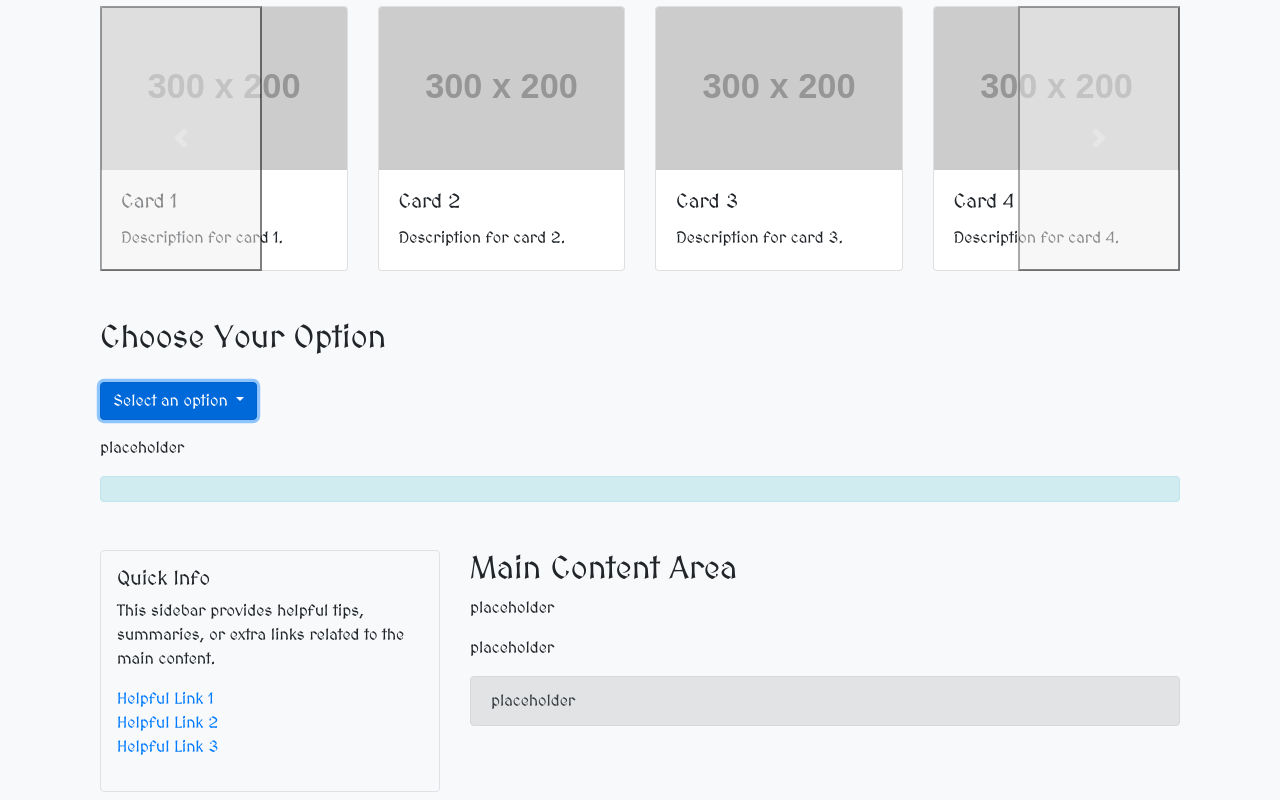
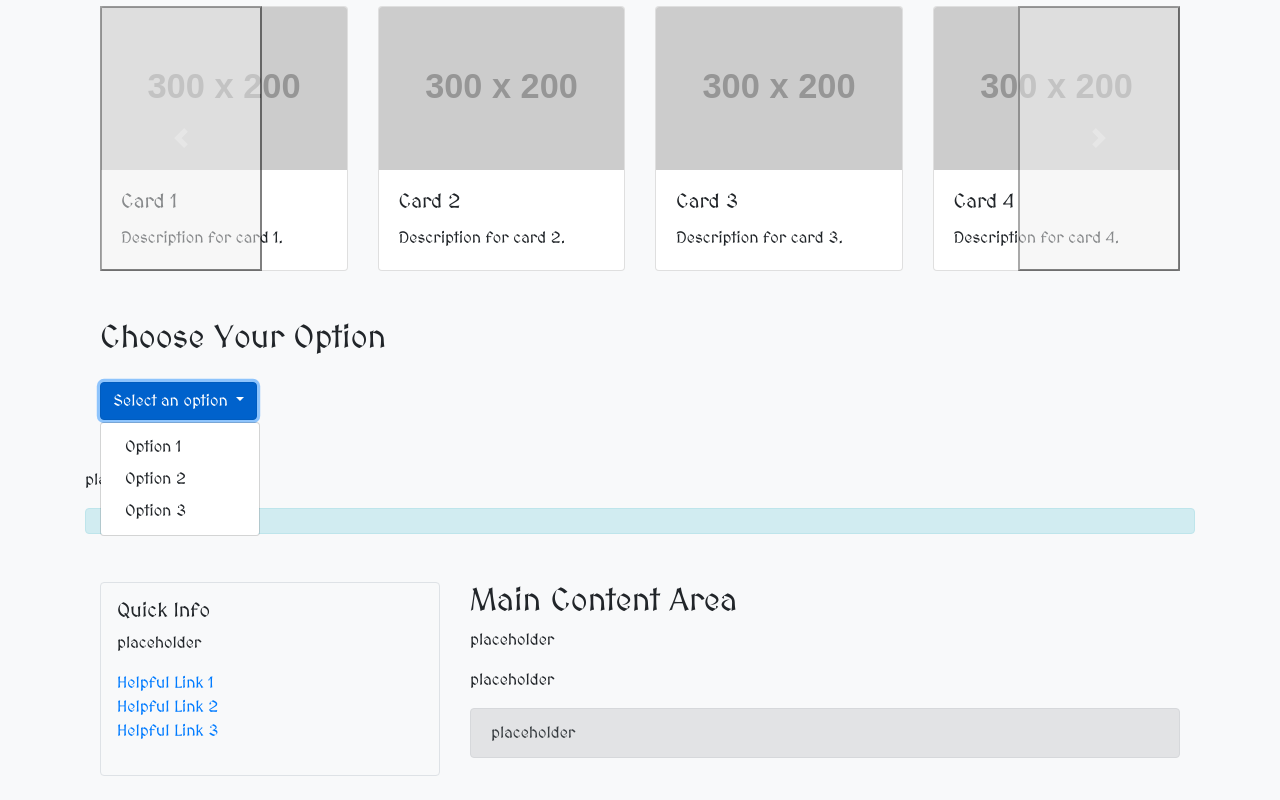
Before and after one commit to NatalieR89/atlas-bootstrap, a plain HTML site: page index.html in a window 1280 px wide. Both pictures are taken after a click on the button "Select an option". Shown: the part 1268-2068 px from the top of the page. Drawn offline with nearby package versions, Linux system fonts and the light colour scheme; placeholder pictures from the web are drawn by us.

Commit message:
button fixed

```diff
--- a/index.html
+++ b/index.html
@@ -57,7 +57,7 @@
       </div>
 
       <div class="col-lg-6 text-center">
-        <img src="images/banner-minifig.png" alt="Lego Minifigures in battle pose" class="img-fluid rounded shadow-lg" style="max-height: 300px;">
+        <img src="images/knight.jpg" alt="Lego Minifigures in battle pose" class="img-fluid rounded shadow-lg" style="max-height: 300px;">
       </div>
     </div>
   </div>
@@ -199,16 +199,18 @@
 
   <section class="container my-5">
     <h2 class="mb-4">Choose Your Option</h2>
+
     <div class="dropdown mb-3">
-    <button class="btn btn-primary dropdown-toggle" type="button" id="dropdownMenuButton" data-bs-toggle="dropdown" aria-expanded="false">
+      <button class="btn btn-primary dropdown-toggle" type="button" id="dropdownMenuButton" data-toggle="dropdown" aria-haspopup="true" aria-expanded="false">
         Select an option
       </button>
-    <ul class="dropdown-menu" aria-labelledby="dropdownMenuButton">
-      <li><a class="dropdown-item" href="#">Option 1</a></li>
-      <li><a class="dropdown-item" href="#">Option 2</a></li>
-      <li><a class="dropdown-item" href="#">Option 3</a></li>
-    </ul>
+      <div class="dropdown-menu" aria-labelledby="dropdownMenuButton">
+        <a class="dropdown-item" href="#">Option 1</a>
+        <a class="dropdown-item" href="#">Option 2</a>
+        <a class="dropdown-item" href="#">Option 3</a>
       </div>
+    </div>
+  </section>
 
   <p>placeholder</p>
 
@@ -221,7 +223,7 @@
     <aside class="col-md-4 mb-3 mb-md-0">
       <div class="p-3 bg-light border rounded">
         <h5>Quick Info</h5>
-        <p>This sidebar provides helpful tips, summaries, or extra links related to the main content.</p>
+        <p>placeholder</p>
         <ul class="list-unstyled">
           <li><a href="#">Helpful Link 1</a></li>
           <li><a href="#">Helpful Link 2</a></li>
@@ -340,6 +342,7 @@
 
   <!-- Bootstrap JS & jQuery -->
   <script src="https://code.jquery.com/jquery-3.5.1.slim.min.js"></script>
-  <script src="https://cdn.jsdelivr.net/npm/bootstrap@4.5.2/dist/js/bootstrap.bundle.min.js"></script>
+  <script src="https://cdn.jsdelivr.net/npm/popper.js@1.16.1/dist/umd/popper.min.js"></script>
+  <script src="https://cdn.jsdelivr.net/npm/bootstrap@4.5.2/dist/js/bootstrap.min.js"></script>
 </body>
 </html>
```
Lines whose indentation alone changed are shown as unchanged.
